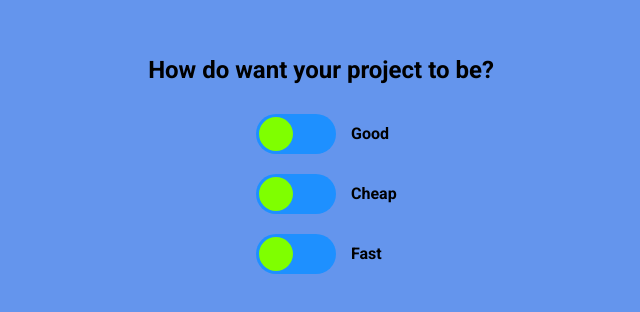
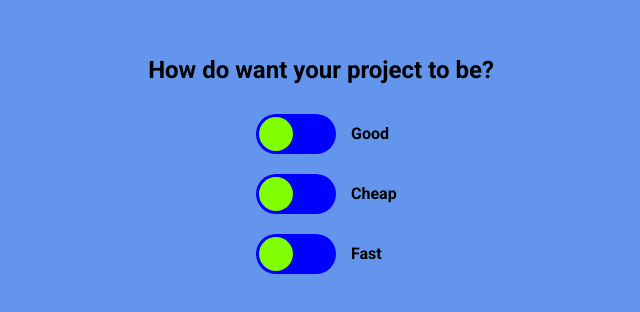
Before and after one commit to RuchirRanjan/50-Days-of-HTML-CSS-JS, a plain HTML site: page 50Day50Projects/Day32/index.html in a window 1280 px wide. Shown: the part 240-552 px from the top of the page, without its empty margins (319-959 px from the left). Drawn offline with Linux system fonts and the light colour scheme.

Commit message:
Projects

```diff
--- a/50Day50Projects/Day32/style.css
+++ b/50Day50Projects/Day32/style.css
@@ -29,7 +29,7 @@ body {
 
 .label {
   position: relative;
-  background-color: dodgerblue;
+  background-color: blue;
   border-radius: 50px;
   cursor: pointer;
   display: inline-block;
@@ -39,7 +39,7 @@ body {
 }
 
 .toggle:checked + .label {
-  background-color: #8e44ad;
+  background-color: aqua;
 }
 
 .ball {
```
